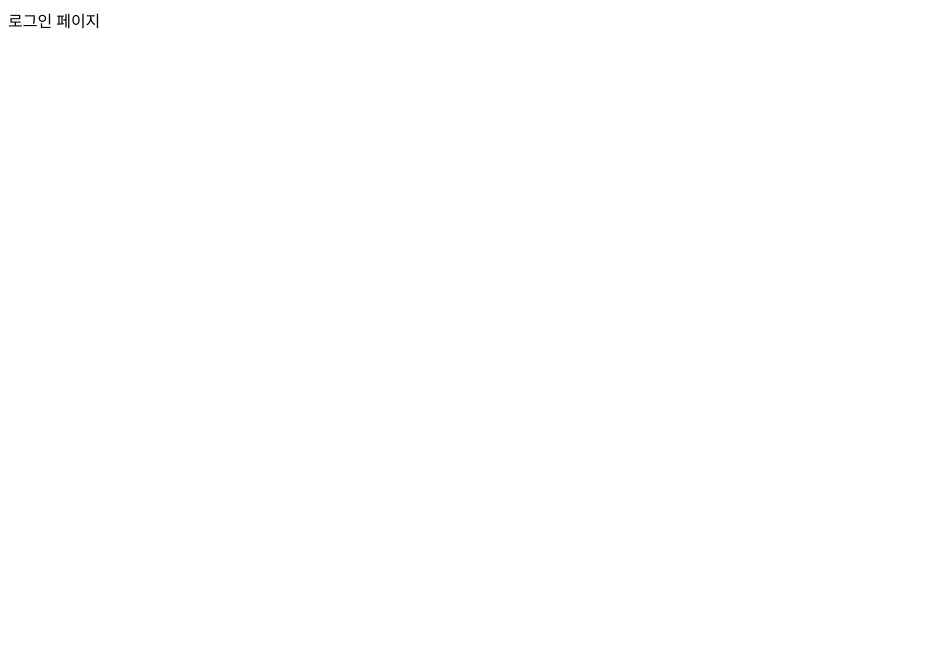
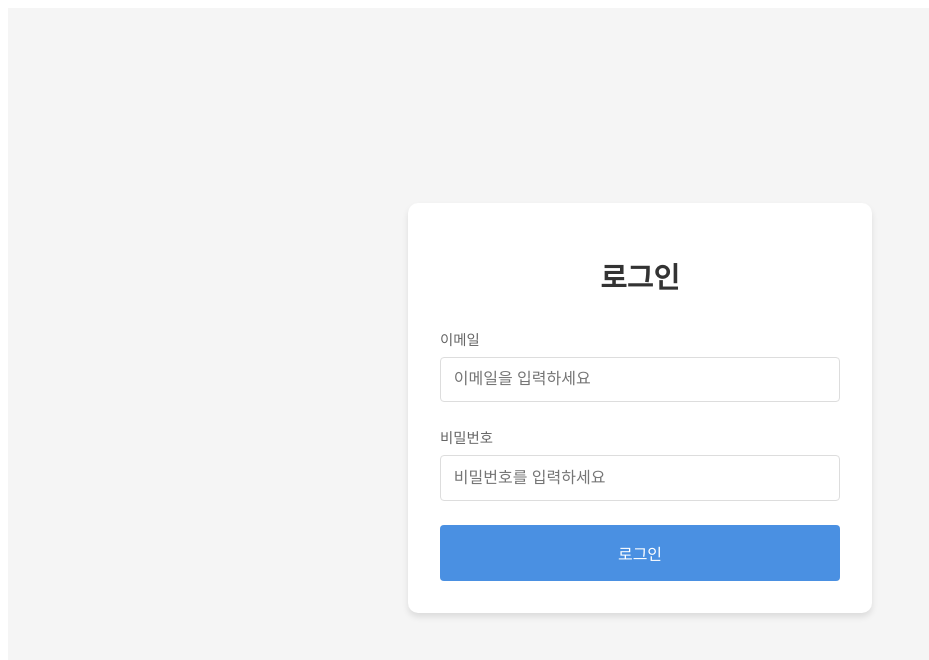
Before and after one commit to mkk00/wanted-pre-onboarding-challenge-fe-27, a React (Vite) app: page /auth/login in a window 1280 px wide. Shown: the top 660 px of the page, without its empty margins (0-929 px from the left). Built offline with nearby package versions, Linux system fonts and the light colour scheme.

Commit message:
로그인 페이지 기본 레이아웃 추가

```diff
--- a/src/pages/Login.tsx
+++ /dev/null
@@ -1,5 +0,0 @@
-function Login() {
-  return <>로그인 페이지</>
-}
-
-export default Login
--- /dev/null
+++ b/src/pages/auth/Auth.styled.ts
@@ -0,0 +1,63 @@
+import styled from 'styled-components'
+
+export const AuthLayout = styled.div`
+  display: flex;
+  justify-content: center;
+  align-items: center;
+  min-height: 100vh;
+  background-color: #f5f5f5;
+`
+
+export const AuthContainer = styled.div`
+  width: 100%;
+  max-width: 400px;
+  padding: 2rem;
+  background: white;
+  border-radius: 10px;
+  box-shadow: 0 4px 6px rgba(0, 0, 0, 0.1);
+`
+
+export const FormWrapper = styled.div`
+  display: flex;
+  flex-direction: column;
+  gap: 1.5rem;
+`
+
+export const InputRow = styled.div`
+  display: flex;
+  flex-direction: column;
+  gap: 0.5rem;
+`
+
+export const Label = styled.label`
+  font-size: 0.9rem;
+  color: #666;
+`
+
+export const Input = styled.input`
+  padding: 0.8rem;
+  border: 1px solid #ddd;
+  border-radius: 4px;
+  font-size: 1rem;
+  transition: border-color 0.2s;
+
+  &:focus {
+    outline: none;
+    border-color: #4a90e2;
+  }
+`
+
+export const Button = styled.button`
+  padding: 1rem;
+  background-color: #4a90e2;
+  color: white;
+  border: none;
+  border-radius: 4px;
+  font-size: 1rem;
+  cursor: pointer;
+  transition: background-color 0.2s;
+
+  &:hover {
+    background-color: #357abd;
+  }
+`
--- /dev/null
+++ b/src/pages/auth/Login.tsx
@@ -0,0 +1,38 @@
+import {
+  AuthLayout,
+  AuthContainer,
+  FormWrapper,
+  InputRow,
+  Label,
+  Input,
+  Button,
+} from '@/pages/auth/Auth.styled'
+
+import { Title } from '@/styles/common.styled'
+
+function Login() {
+  return (
+    <AuthLayout>
+      <AuthContainer>
+        <Title>로그인</Title>
+        <FormWrapper>
+          <InputRow>
+            <Label htmlFor="email">이메일</Label>
+            <Input type="email" id="email" placeholder="이메일을 입력하세요" />
+          </InputRow>
+          <InputRow>
+            <Label htmlFor="password">비밀번호</Label>
+            <Input
+              type="password"
+              id="password"
+              placeholder="비밀번호를 입력하세요"
+            />
+          </InputRow>
+          <Button type="submit">로그인</Button>
+        </FormWrapper>
+      </AuthContainer>
+    </AuthLayout>
+  )
+}
+
+export default Login
--- a/src/pages/index.ts
+++ b/src/pages/index.ts
@@ -1,3 +1,3 @@
 export { default as Home } from '@/pages/Home'
-export { default as Login } from '@/pages/Login'
-export { default as Signup } from '@/pages/Signup'
+export { default as Login } from '@/pages/auth/Login'
+export { default as Signup } from '@/pages/auth/Signup'
--- /dev/null
+++ b/src/styles/common.styled.ts
@@ -0,0 +1,8 @@
+import styled from 'styled-components'
+
+export const Title = styled.h1`
+  text-align: center;
+  margin-bottom: 2rem;
+  color: #333;
+  font-size: 1.8rem;
+`
```
Also changed, not shown: src/pages/auth/Signup.tsx (renamed from src/pages/Signup.tsx).
